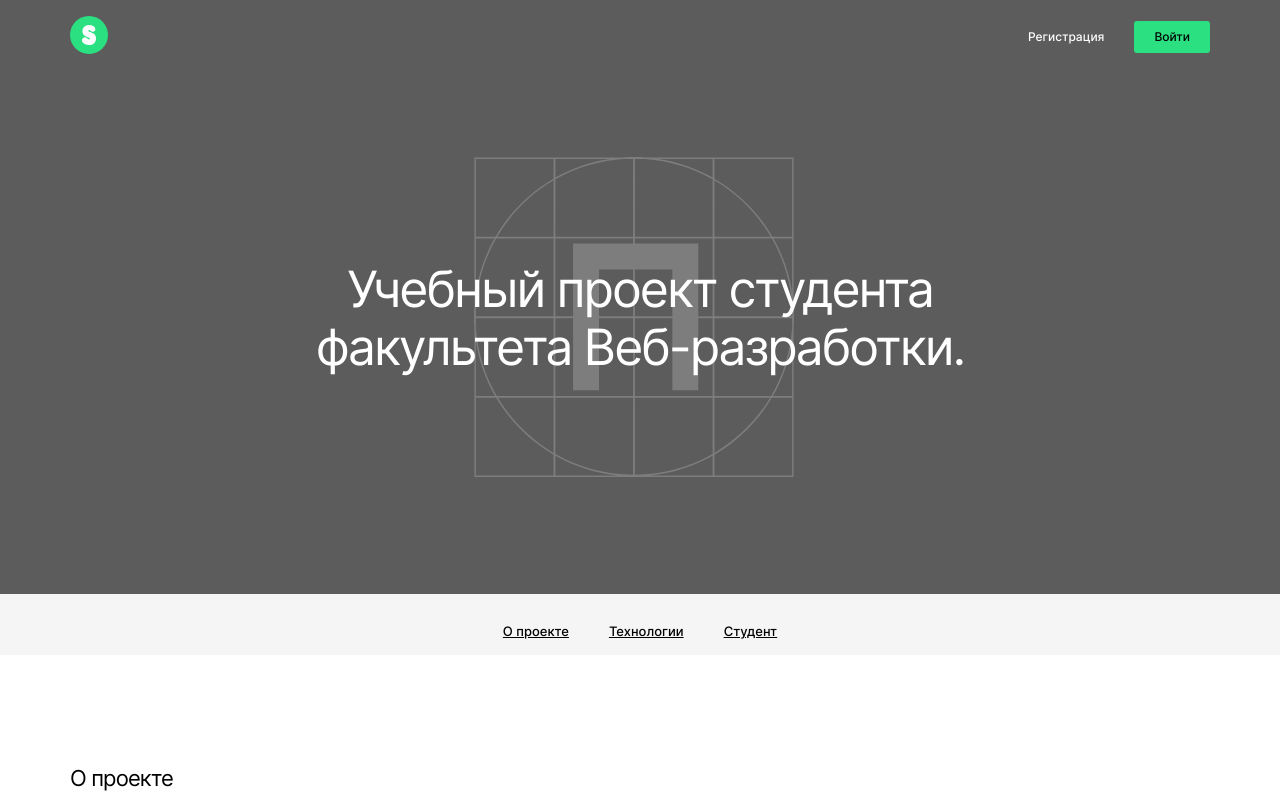
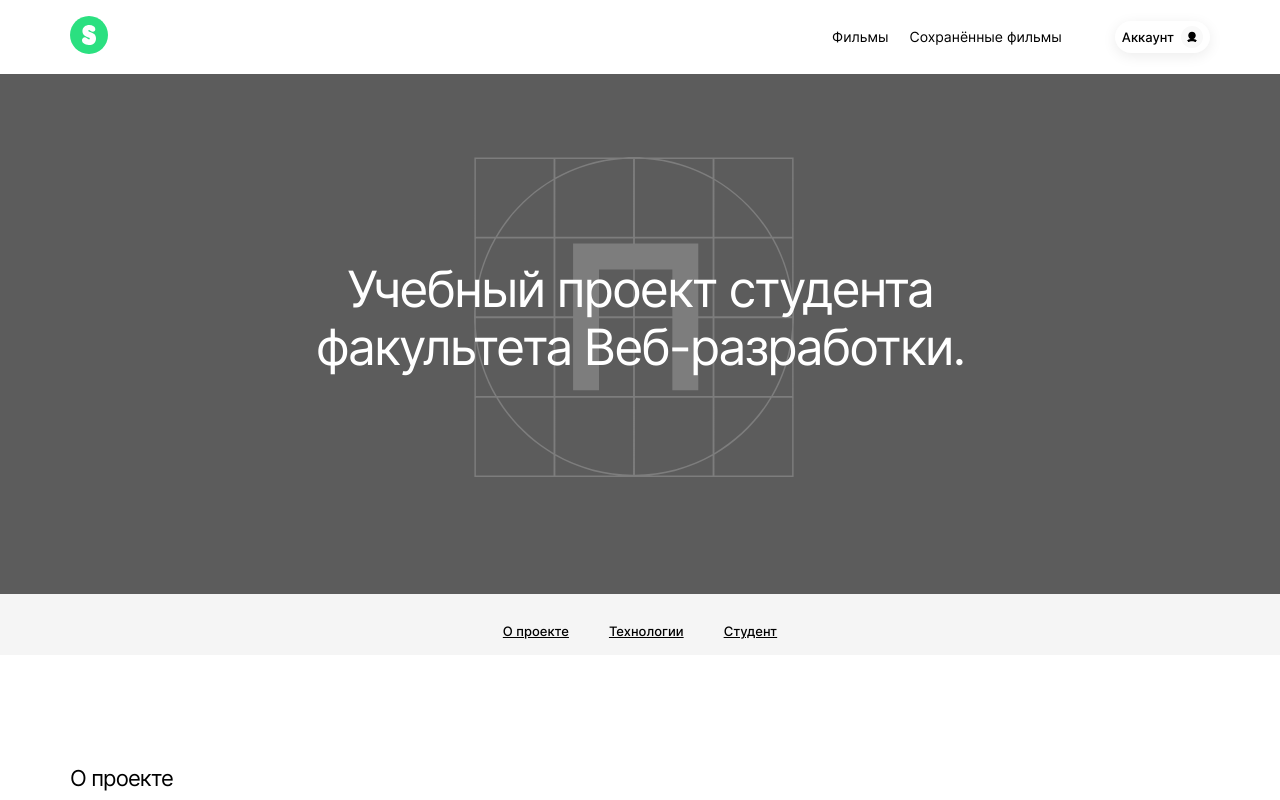
Before and after one commit to Milchess/movies-explorer-frontend, a React (Create React App) app: page / in a window 1280 px wide. Shown: the top 800 px of the page. Built offline with nearby package versions, Linux system fonts and the light colour scheme.

Commit message:
header сделан общим для всех страниц

```diff
--- a/src/components/App/App.js
+++ b/src/components/App/App.js
@@ -1,7 +1,6 @@
 import React, { useEffect, useState } from 'react';
 import { Route, Switch, useHistory } from 'react-router-dom';
 import {CurrentUserContext} from '../../contexts/CurrentUserContext';
-import HeaderMain from '../HeaderMain/HeaderMain';
 import Footer from '../Footer/Footer';
 import Login from '../Login';
 import Register from '../Register';
@@ -12,6 +11,7 @@ import Profile from '../Profile';
 import SavedMovies from '../SavedMovies';
 import mainApi from '../../utils/MainApi';
 import ProtectedRoute from '../../ProtectedRoute';
+import Header from '../Header/Header';
 
 export default function App() {
     const [isMenuOpen, toggleMenu] = useState(false);
@@ -110,7 +110,10 @@ export default function App() {
                     </Route>
 
                     <Route exact path='/'>
-                        <HeaderMain/>
+                        <Header
+                            loggedIn={loggedIn}
+                            onButtonClick={toggleEditProfileMode}
+                        />
                         <Main/>
                         <Footer
                             isMain={true}
--- a/src/components/Header/Header.css
+++ b/src/components/Header/Header.css
@@ -17,3 +17,55 @@
         padding: 0 14px;
     }
 }
+
+.header_main {
+    background-color: #5c5c5c;
+}
+
+.btn-box {
+    display: flex;
+    align-items: baseline;
+}
+
+.btn-enter {
+    font-family: 'Inter', sans-serif;
+    font-style: normal;
+    font-weight: 500;
+    font-size: 12px;
+    line-height: 16px;
+    color: #000000;
+    border: none;
+    background-color: #2BE080;
+    border-radius: 3px;
+    padding: 8px 20px;
+    text-decoration: none;
+}
+
+@media screen and (max-width: 455px) {
+    .btn-enter {
+        font-size: 10px;
+        padding: 5px 12px;
+    }
+}
+
+.btn-reg {
+    font-family: 'Inter', sans-serif;
+    font-style: normal;
+    font-weight: 500;
+    font-size: 12px;
+    line-height: 16px;
+    text-align: right;
+    color: #FFFFFF;
+    border: none;
+    background-color: #5C5C5C;
+    margin-right: 30px;
+    padding: 0;
+    text-decoration: none;
+}
+
+@media screen and (max-width: 455px) {
+    .btn-reg {
+        font-size: 10px;
+        margin-right: 15px;
+    }
+}
--- a/src/components/Header/Header.js
+++ b/src/components/Header/Header.js
@@ -4,14 +4,16 @@ import { Link } from 'react-router-dom';
 import '../../index.css';
 import './Header.css';
 import Navigation from '../Navigation/Navigation';
+import NavigationNotAuthorized from '../NavigationNotAuthorized';
 
 function Header(props) {
     return (
         <header className='header'>
             <Link to='/'><img className='logo hover-style' src={headerLogo} alt='Логотип сайта'/></Link>
-            <Navigation
-                onButtonClick={props.onButtonClick}
-            />
+{/*            props.loggedIn
+            ? <NavigationNotAuthorized />
+            : <Navigation onButtonClick={props.onButtonClick}/>*/}
+            <Navigation onButtonClick={props.onButtonClick}/>
         </header>
     );
 }
--- a/src/components/HeaderMain/HeaderMain.css
+++ /dev/null
@@ -1,68 +0,0 @@
-.header-landing {
-    display: flex;
-    justify-content: space-between;
-    align-items: center;
-    height: 74px;
-    background-color: #5C5C5C;
-    padding: 0 70px 0;
-}
-
-@media screen and (max-width: 768px) {
-    .header-landing {
-        padding: 0 30px 0;
-    }
-}
-
-@media screen and (max-width: 455px) {
-    .header-landing {
-        padding: 0 14px 0;
-    }
-}
-
-.btn-box {
-    display: flex;
-    align-items: baseline;
-}
-
-.btn-enter {
-    font-family: 'Inter', sans-serif;
-    font-style: normal;
-    font-weight: 500;
-    font-size: 12px;
-    line-height: 16px;
-    color: #000000;
-    border: none;
-    background-color: #2BE080;
-    border-radius: 3px;
-    padding: 8px 20px;
-    text-decoration: none;
-}
-
-@media screen and (max-width: 455px) {
-    .btn-enter {
-        font-size: 10px;
-        padding: 5px 12px;
-    }
-}
-
-.btn-reg {
-    font-family: 'Inter', sans-serif;
-    font-style: normal;
-    font-weight: 500;
-    font-size: 12px;
-    line-height: 16px;
-    text-align: right;
-    color: #FFFFFF;
-    border: none;
-    background-color: #5C5C5C;
-    margin-right: 30px;
-    padding: 0;
-    text-decoration: none;
-}
-
-@media screen and (max-width: 455px) {
-    .btn-reg {
-        font-size: 10px;
-        margin-right: 15px;
-    }
-}
--- a/src/components/HeaderMain/HeaderMain.js
+++ /dev/null
@@ -1,29 +0,0 @@
-import { Link, Route, Switch } from 'react-router-dom';
-import React from 'react';
-import headerLogo from '../../images/logoS.svg';
-import '../../index.css';
-import './HeaderMain.css';
-
-function HeaderMain() {
-    return (
-        <header className='header-landing'>
-            <Link to='/'><img alt='Логотип сайта' className='logo hover-style' src={headerLogo}/></Link>
-            <div className='btn-box'>
-                <Switch>
-                    <Route path='/signup'>
-                        <Link to='/signin' className='btn-enter hover-style'>Войти</Link>
-                    </Route>
-                    <Route path='/signin'>
-                        <Link to='/signup' className='btn-reg hover-style'>Регистрация</Link>
-                    </Route>
-                    <Route path='/'>
-                        <Link to='/signup' className='btn-reg hover-style'>Регистрация</Link>
-                        <Link to='/signin' className='btn-enter hover-style'>Войти</Link>
-                    </Route>
-                </Switch>
-            </div>
-        </header>
-    );
-}
-
-export default HeaderMain;
--- /dev/null
+++ b/src/components/NavigationNotAuthorized.js
@@ -0,0 +1,23 @@
+import React from 'react';
+import { Link, Route, Switch } from 'react-router-dom';
+
+function NavigationNotAuthorized() {
+    return (
+        <div className='btn-box'>
+            <Switch>
+                <Route path='/signup'>
+                    <Link to='/signin' className='btn-enter hover-style'>Войти</Link>
+                </Route>
+                <Route path='/signin'>
+                    <Link to='/signup' className='btn-reg hover-style'>Регистрация</Link>
+                </Route>
+                <Route path='/'>
+                    <Link to='/signup' className='btn-reg hover-style'>Регистрация</Link>
+                    <Link to='/signin' className='btn-enter hover-style'>Войти</Link>
+                </Route>
+            </Switch>
+        </div>
+    )
+}
+
+export default NavigationNotAuthorized;
```
